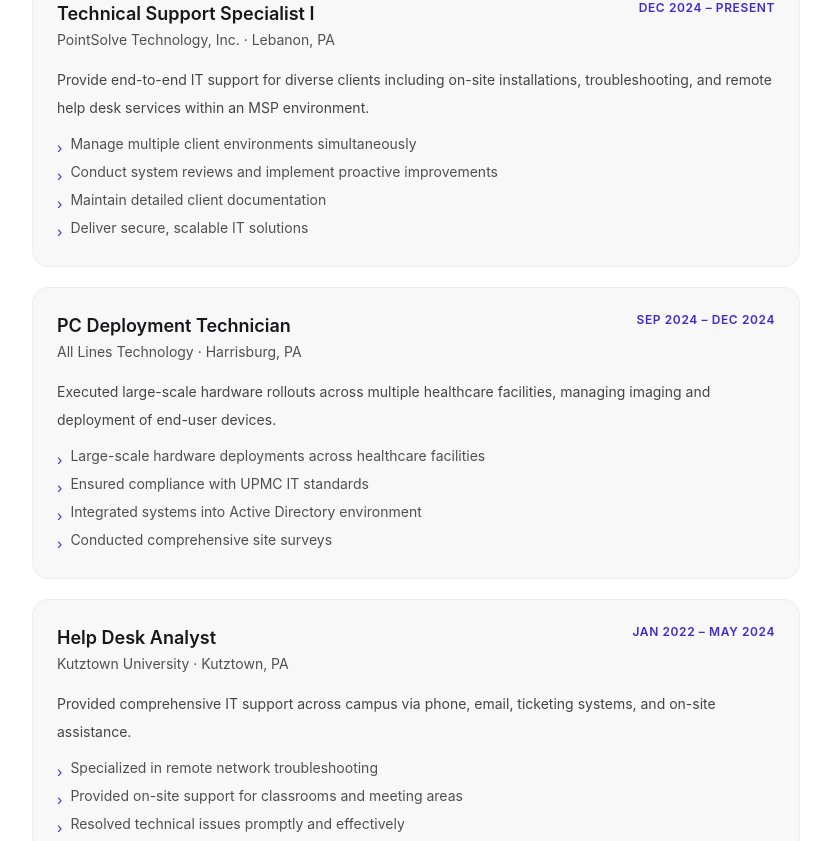
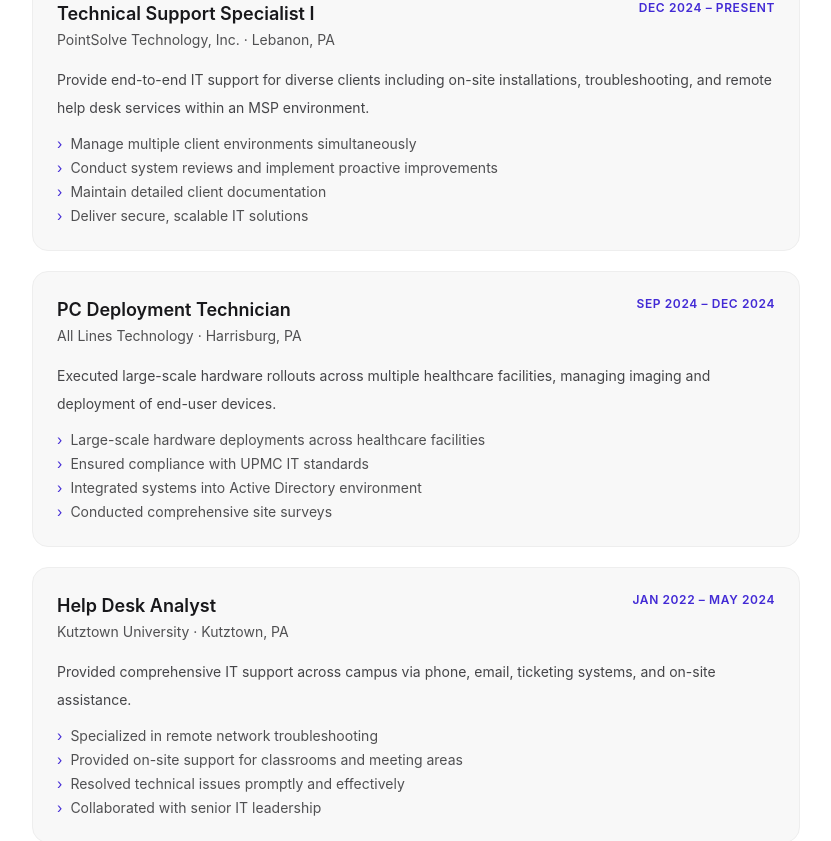
Before and after one commit to NathanShutter/portfolio-site-repo, a React (Vite) app in the folder client/: page / in a window 1280 px wide. Shown: the part 3220-4061 px from the top of the page, without its empty margins (224-1055 px from the left). Built offline with nearby package versions, Linux system fonts and the light colour scheme.

Commit message:
Fix experience bullet point vertical alignment

```diff
--- a/client/src/components/Experience.jsx
+++ b/client/src/components/Experience.jsx
@@ -67,8 +67,8 @@
               <p className="text-base-content/80 leading-7 text-sm">{job.description}</p>
               <ul className="mt-3 space-y-1">
                 {job.highlights.map((h, i) => (
-                  <li key={i} className="text-base-content/75 text-sm flex gap-2">
-                    <span className="text-primary mt-1">›</span>
+                  <li key={i} className="text-base-content/75 text-sm flex items-center gap-2">
+                    <span className="text-primary">›</span>
                     {h}
                   </li>
                 ))}
```
